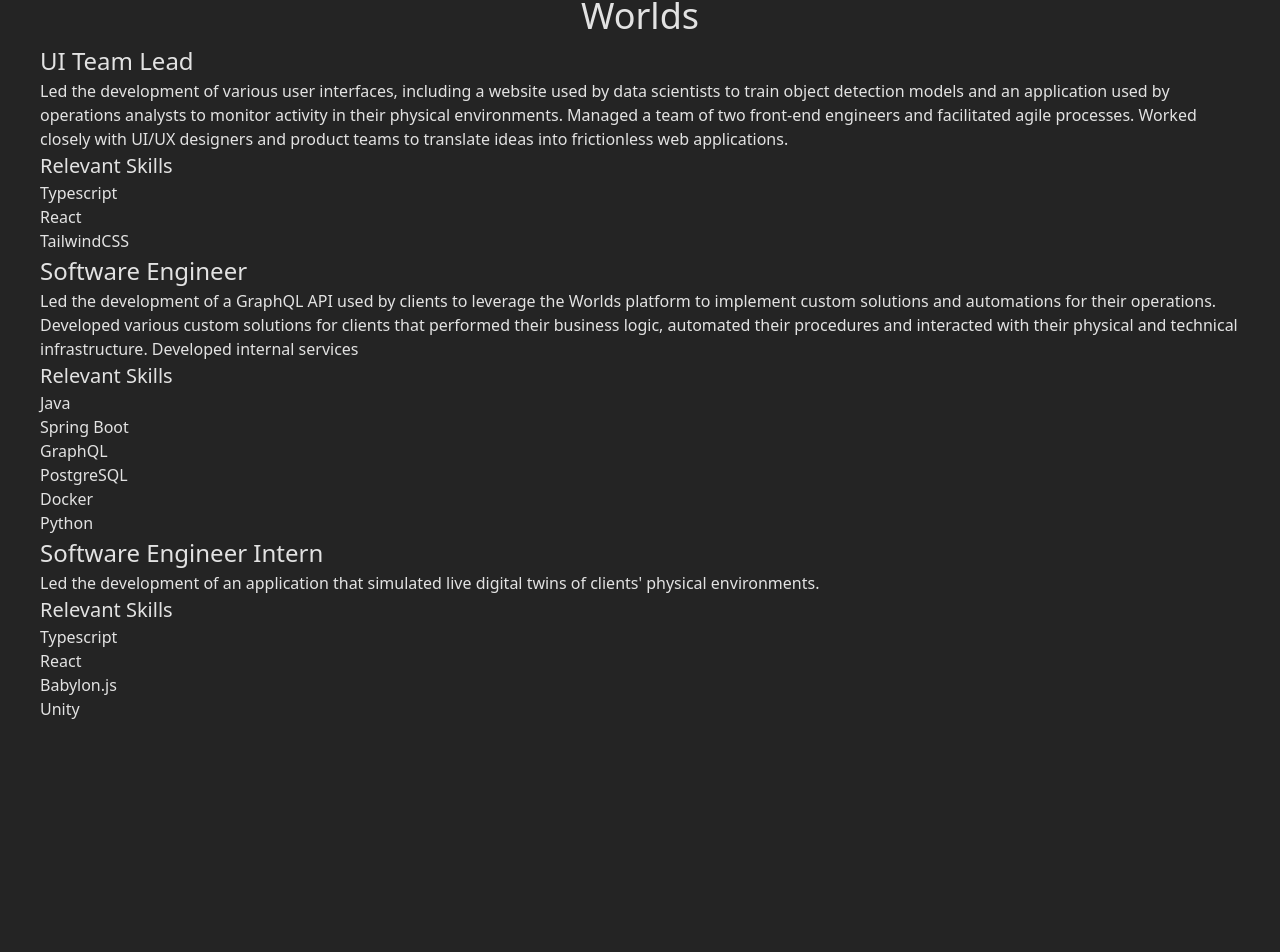
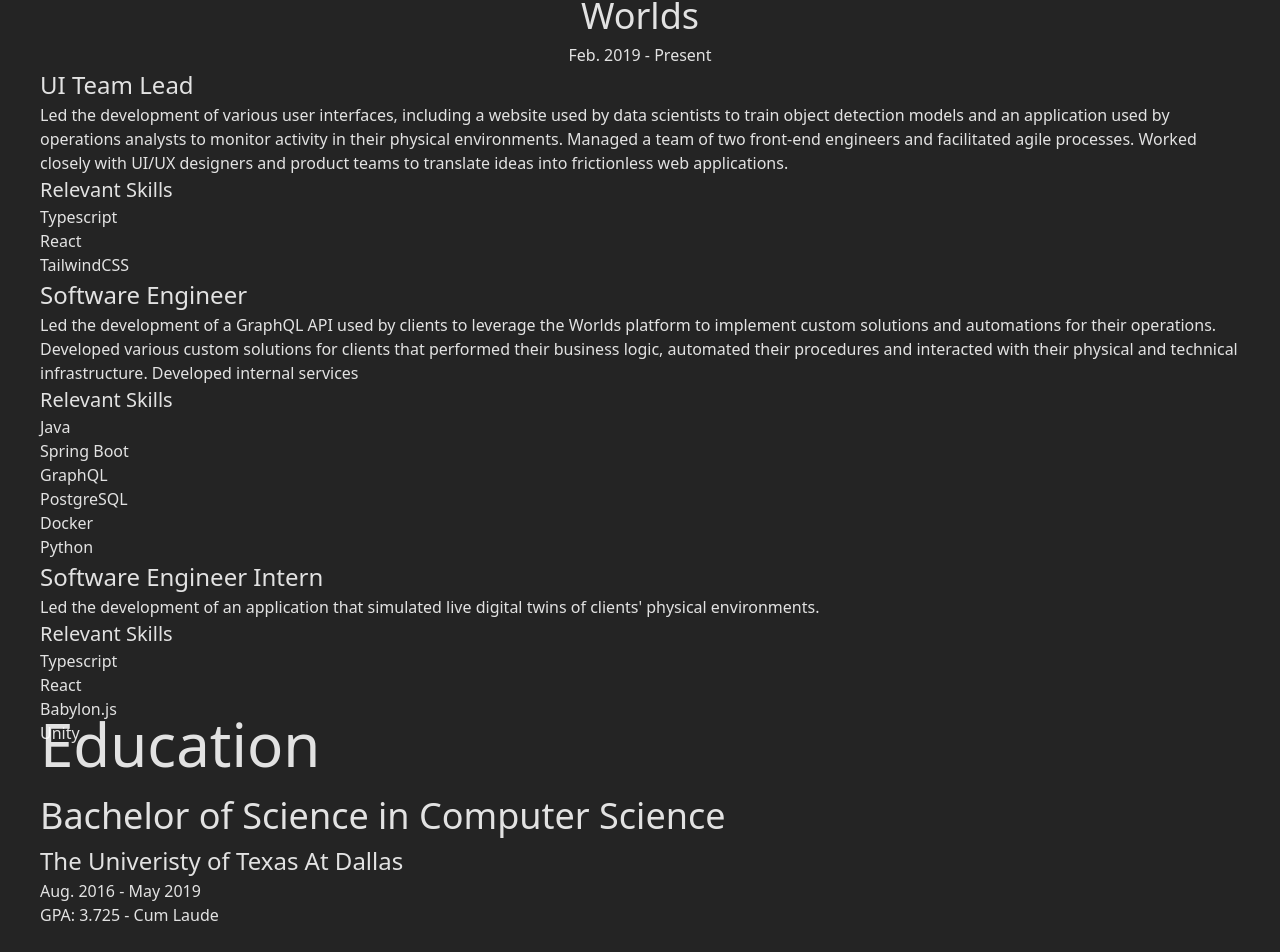
Before and after one commit to rubenaluna/website, a React (Vite) app: page / in a window 1280 px wide. Shown: the part 1741-2693 px from the top of the page. Before the commit the page ends 2462 px from the top, so only its background shows below. Built offline with nearby package versions, Linux system fonts and the light colour scheme.

Commit message:
Add education

```diff
--- a/src/pages/Home/Home.tsx
+++ b/src/pages/Home/Home.tsx
@@ -43,6 +43,7 @@
       >
         <h2>Work Experience</h2>
         <h3>Worlds</h3>
+        <div>Feb. 2019 - Present</div>
         <ul>
           <li>
             <h4>UI Team Lead</h4>
@@ -104,6 +105,13 @@
           </li>
         </ul>
       </section>
+      <section id="education" className="h-full p-10 items-center">
+        <h2>Education</h2>
+        <h3>Bachelor of Science in Computer Science</h3>
+        <h4>The Univeristy of Texas At Dallas</h4>
+        <div>Aug. 2016 - May 2019</div>
+        <div>GPA: 3.725 - Cum Laude</div>
+      </section>
     </div>
   );
 };
```
